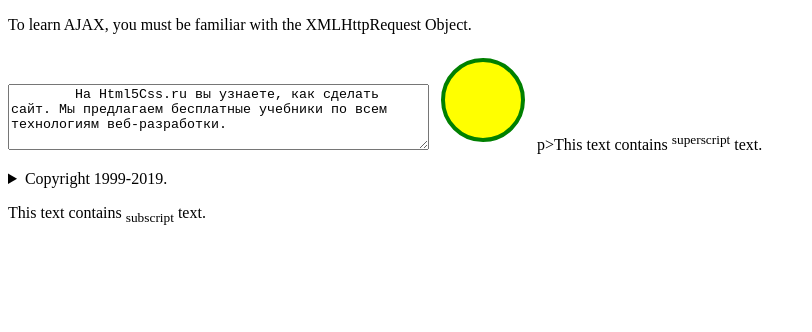
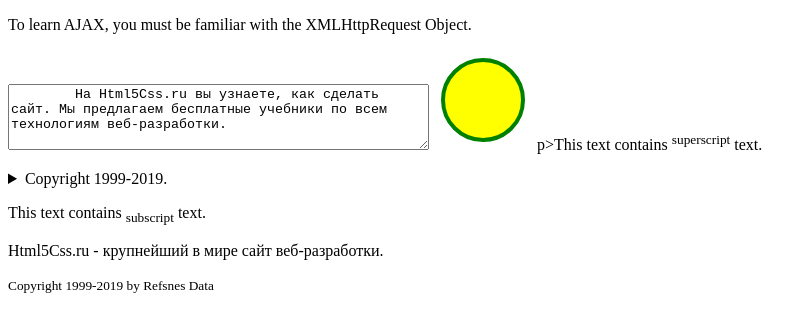
Before and after one commit to TalgarbekKubanychbekuulu/talgar5.html, a plain HTML site: page index.html in a window 1280 px wide. Shown: the whole page, without its empty margins (0-812 px from the left). Drawn offline with Linux system fonts and the light colour scheme.

Commit message:
added small

```diff
--- a/index.html
+++ b/index.html
@@ -31,5 +31,8 @@
 
           <p>This text contains <sub>subscript</sub> text.</p>
 
+          <p>Html5Css.ru - крупнейший в мире сайт веб-разработки.</p>
+<p><small>Copyright 1999-2019 by Refsnes Data</small></p>
+
 </body>
 </html>
```
